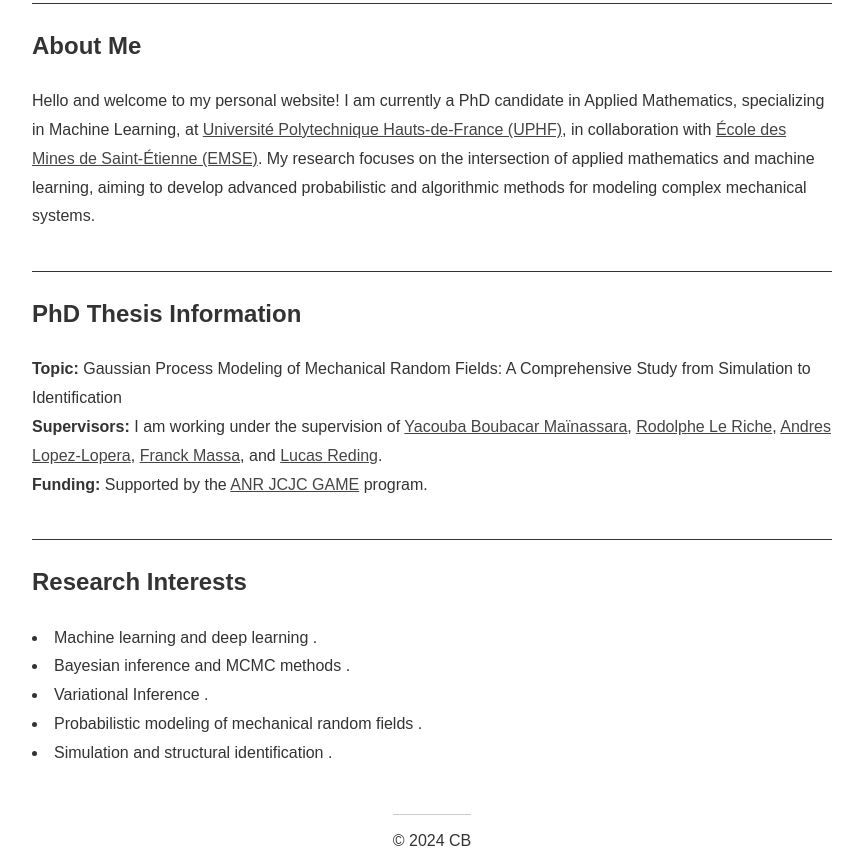
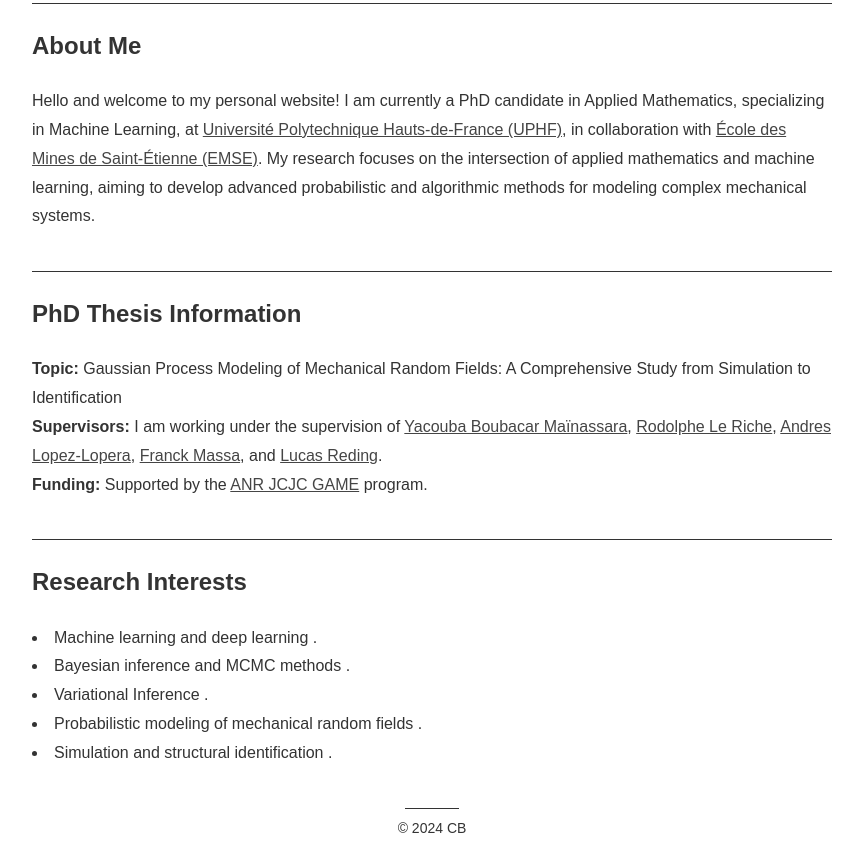
Before and after one commit to SABI-GNINKOU/SABI-GNINKOU.github.io, a plain HTML site: page index.html in a window 1280 px wide. Shown: the part 369-1219 px from the top of the page, without its empty margins (208-1071 px from the left). Drawn offline with Linux system fonts and the light colour scheme; a web font is replaced by a local one.

Commit message:
Update style.css

```diff
--- a/style.css
+++ b/style.css
@@ -126,6 +126,20 @@ body {
     margin-top: 10px;
     line-height: 1.8;
 }
+.footer {
+    text-align: center; /* Centre le contenu */
+    font-family: Arial, sans-serif; /* Police lisible */
+    font-size: 14px; /* Taille de police */
+    color: #333; /* Couleur du texte */
+    padding: 10px 0; /* Espacement autour */
+}
+
+.footer hr {
+    width: 80%; /* Largeur de la ligne */
+    margin: 0 auto 10px; /* Centrage et espacement sous la ligne */
+    border: none; /* Supprime les bordures par défaut */
+    border-top: 1px solid #333; /* Ligne fine noire */
+}
 
 
 .research-list li {
```
